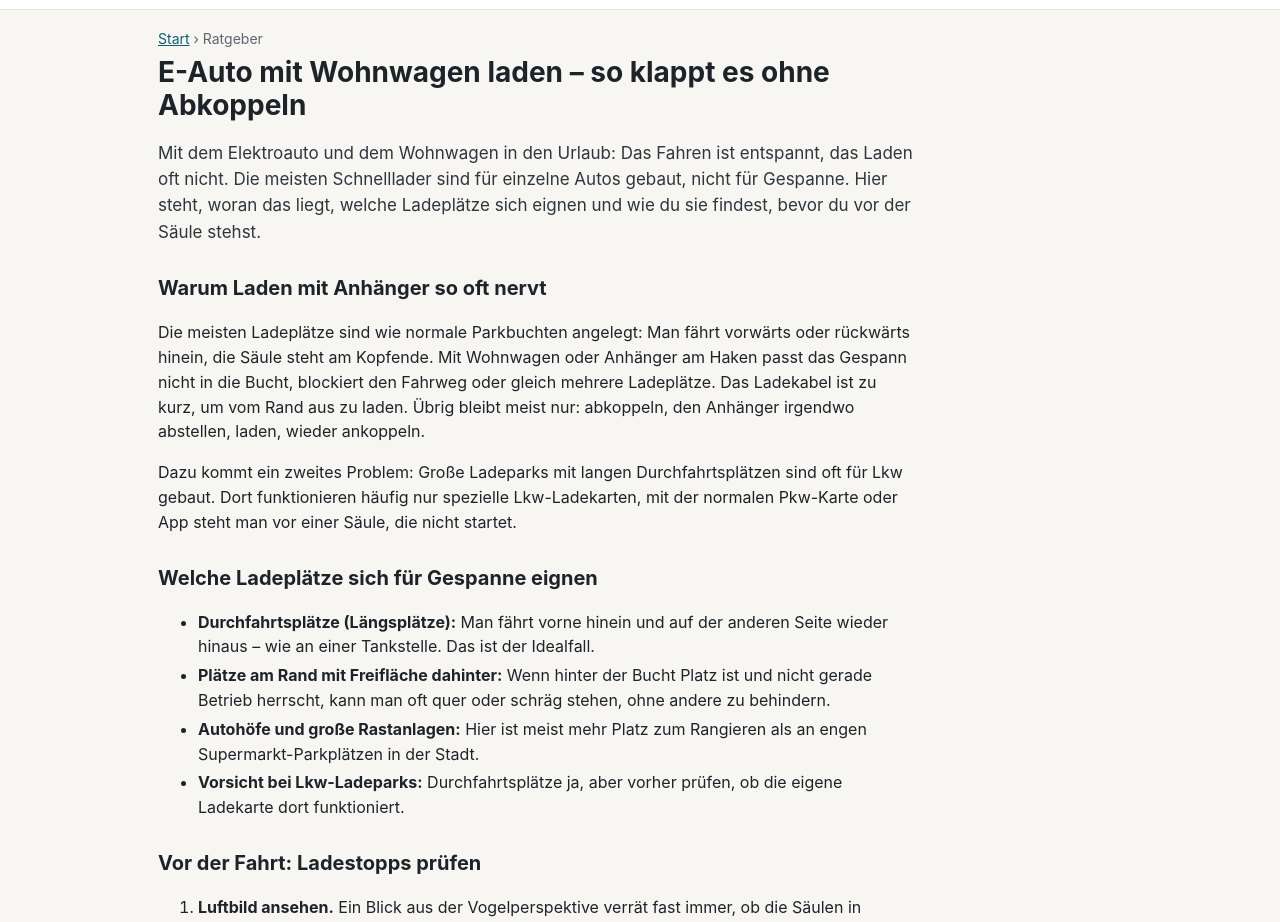
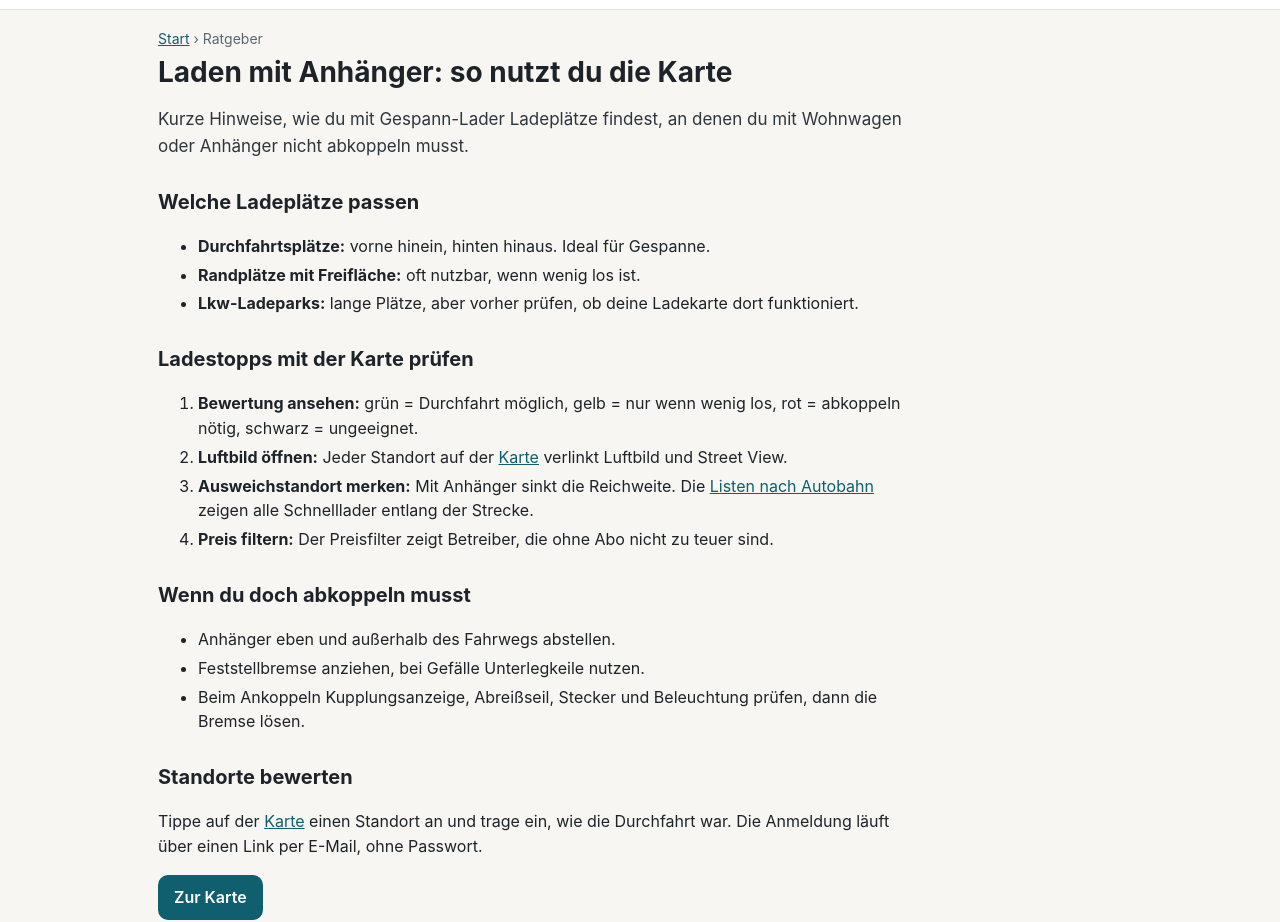
Before and after one commit to stefanweisshampel-ops/electric-caravan, a plain HTML site: page ratgeber/index.html in a window 1280 px wide. Shown: the part 43-965 px from the top of the page. Drawn offline with Linux system fonts and the light colour scheme.

Commit message:
Ratgeber auf kurze Nutzungshinweise gekürzt
Co-Authored-By: Claude Opus 5.5 <noreply@anthropic.com>
Claude-Session: https://claude.ai/code/session_01KY6LLhkwtkcqXj7rCLLPsf

```diff
--- a/ratgeber/index.html
+++ b/ratgeber/index.html
@@ -9,7 +9,7 @@
 <meta name="theme-color" content="#0f5f6e">
 <link rel="icon" type="image/png" href="/apple-touch-icon.png">
 <link rel="apple-touch-icon" href="/apple-touch-icon.png">
-<meta property="og:type" content="article">
+<meta property="og:type" content="website">
 <meta property="og:site_name" content="Gespann-Lader">
 <meta property="og:locale" content="de_DE">
 <meta property="og:url" content="https://gespann-lader.de/ratgeber/">
@@ -18,48 +18,40 @@
 <meta property="og:image" content="https://gespann-lader.de/og.png">
 <meta name="twitter:card" content="summary_large_image">
 <link rel="stylesheet" href="/pages.css">
-<script type="application/ld+json">{"@context":"https://schema.org","@type":"Article","headline":"E-Auto mit Wohnwagen laden – ohne Abkoppeln","inLanguage":"de","datePublished":"2026-11-21","author":{"@type":"Person","name":"Stefan Weißhampel"},"publisher":{"@type":"Organization","name":"Gespann-Lader","url":"https://gespann-lader.de/"},"mainEntityOfPage":"https://gespann-lader.de/ratgeber/","image":"https://gespann-lader.de/og.png"}</script>
+<script type="application/ld+json">{"@context":"https://schema.org","@type":"WebPage","name":"Laden mit Anhänger: Hinweise zur Nutzung von Gespann-Lader","inLanguage":"de","isPartOf":{"@type":"WebSite","name":"Gespann-Lader","url":"https://gespann-lader.de/"},"url":"https://gespann-lader.de/ratgeber/"}</script>
 </head>
 <body>
 <header class="top"><a class="brand" href="/">Gespann-Lader</a><nav><a href="/">Karte</a><a href="/autobahn/">Autobahnen</a><a href="/ratgeber/">Ratgeber</a></nav></header>
 <main>
 <article>
 <p class="crumbs"><a href="/">Start</a> › Ratgeber</p>
-<h1>E-Auto mit Wohnwagen laden – so klappt es ohne Abkoppeln</h1>
-<p class="lead">Mit dem Elektroauto und dem Wohnwagen in den Urlaub: Das Fahren ist entspannt, das Laden oft nicht. Die meisten Schnelllader sind für einzelne Autos gebaut, nicht für Gespanne. Hier steht, woran das liegt, welche Ladeplätze sich eignen und wie du sie findest, bevor du vor der Säule stehst.</p>
+<h1>Laden mit Anhänger: so nutzt du die Karte</h1>
+<p class="lead">Kurze Hinweise, wie du mit Gespann-Lader Ladeplätze findest, an denen du mit Wohnwagen oder Anhänger nicht abkoppeln musst.</p>
 
-<h2>Warum Laden mit Anhänger so oft nervt</h2>
-<p>Die meisten Ladeplätze sind wie normale Parkbuchten angelegt: Man fährt vorwärts oder rückwärts hinein, die Säule steht am Kopfende. Mit Wohnwagen oder Anhänger am Haken passt das Gespann nicht in die Bucht, blockiert den Fahrweg oder gleich mehrere Ladeplätze. Das Ladekabel ist zu kurz, um vom Rand aus zu laden. Übrig bleibt meist nur: abkoppeln, den Anhänger irgendwo abstellen, laden, wieder ankoppeln.</p>
-<p>Dazu kommt ein zweites Problem: Große Ladeparks mit langen Durchfahrtsplätzen sind oft für Lkw gebaut. Dort funktionieren häufig nur spezielle Lkw-Ladekarten, mit der normalen Pkw-Karte oder App steht man vor einer Säule, die nicht startet.</p>
-
-<h2>Welche Ladeplätze sich für Gespanne eignen</h2>
+<h2>Welche Ladeplätze passen</h2>
 <ul>
-<li><b>Durchfahrtsplätze (Längsplätze):</b> Man fährt vorne hinein und auf der anderen Seite wieder hinaus – wie an einer Tankstelle. Das ist der Idealfall.</li>
-<li><b>Plätze am Rand mit Freifläche dahinter:</b> Wenn hinter der Bucht Platz ist und nicht gerade Betrieb herrscht, kann man oft quer oder schräg stehen, ohne andere zu behindern.</li>
-<li><b>Autohöfe und große Rastanlagen:</b> Hier ist meist mehr Platz zum Rangieren als an engen Supermarkt-Parkplätzen in der Stadt.</li>
-<li><b>Vorsicht bei Lkw-Ladeparks:</b> Durchfahrtsplätze ja, aber vorher prüfen, ob die eigene Ladekarte dort funktioniert.</li>
+<li><b>Durchfahrtsplätze:</b> vorne hinein, hinten hinaus. Ideal für Gespanne.</li>
+<li><b>Randplätze mit Freifläche:</b> oft nutzbar, wenn wenig los ist.</li>
+<li><b>Lkw-Ladeparks:</b> lange Plätze, aber vorher prüfen, ob deine Ladekarte dort funktioniert.</li>
 </ul>
 
-<h2>Vor der Fahrt: Ladestopps prüfen</h2>
+<h2>Ladestopps mit der Karte prüfen</h2>
 <ol>
-<li><b>Luftbild ansehen.</b> Ein Blick aus der Vogelperspektive verrät fast immer, ob die Säulen in Buchten stehen oder ob man durchfahren kann. Auf <a href="/">gespann-lader.de</a> führt jeder Standort mit einem Tipp zum Luftbild und zu Street View.</li>
-<li><b>Bewertungen anderer Gespannfahrer nutzen.</b> Auf der Karte siehst du, wo andere schon waren: grün für „Durchfahrt möglich“, gelb für „Nur wenn wenig los“, rot für „Abkoppeln nötig“ und schwarz für „Ungeeignet für Gespanne“ – dort hilft auch Abkoppeln kaum.</li>
-<li><b>Ausweichstandort einplanen.</b> Mit Anhänger steigt der Verbrauch deutlich, die Reichweite sinkt. Plane die Ladestopps enger und kenne für jeden Stopp eine Alternative. Für jede Autobahn gibt es eine <a href="/autobahn/">Liste aller Schnelllader entlang der Strecke</a>.</li>
-<li><b>Preis vorher klären.</b> Die Preise ohne Abo unterscheiden sich stark – zwischen Ad-hoc-Zahlung per Karte, QR-Code und der App des Betreibers liegen oft 20 Cent und mehr pro Kilowattstunde. Der Preisfilter der Karte zeigt nur Betreiber, die ohne Abo nicht zu teuer sind.</li>
+<li><b>Bewertung ansehen:</b> grün = Durchfahrt möglich, gelb = nur wenn wenig los, rot = abkoppeln nötig, schwarz = ungeeignet.</li>
+<li><b>Luftbild öffnen:</b> Jeder Standort auf der <a href="/">Karte</a> verlinkt Luftbild und Street View.</li>
+<li><b>Ausweichstandort merken:</b> Mit Anhänger sinkt die Reichweite. Die <a href="/autobahn/">Listen nach Autobahn</a> zeigen alle Schnelllader entlang der Strecke.</li>
+<li><b>Preis filtern:</b> Der Preisfilter zeigt Betreiber, die ohne Abo nicht zu teuer sind.</li>
 </ol>
 
-<h2>Wenn es doch nicht anders geht: sicher abkoppeln</h2>
-<p>An einer vollen Raststätte, unter Zeitdruck und zwischen fahrenden Autos passieren Fehler. Ein paar Handgriffe helfen:</p>
+<h2>Wenn du doch abkoppeln musst</h2>
 <ul>
-<li>Den Wohnwagen nur dort abstellen, wo er niemanden behindert und eben steht – nicht im Fahrweg.</li>
-<li>Vor dem Abkoppeln die <b>Feststellbremse des Anhängers</b> anziehen, bei Gefälle zusätzlich Unterlegkeile verwenden.</li>
-<li>Stützrad herunterlassen, Stecker und <b>Abreißseil</b> lösen und gut verstauen, damit beim Rangieren nichts schleift.</li>
-<li>Beim Wiederankoppeln die Kupplungsanzeige prüfen, das Abreißseil einhängen, den Stecker einstecken und die Beleuchtung kontrollieren. Erst dann die Feststellbremse lösen.</li>
-<li>Warnweste griffbereit haben, vor allem nachts.</li>
+<li>Anhänger eben und außerhalb des Fahrwegs abstellen.</li>
+<li>Feststellbremse anziehen, bei Gefälle Unterlegkeile nutzen.</li>
+<li>Beim Ankoppeln Kupplungsanzeige, Abreißseil, Stecker und Beleuchtung prüfen, dann die Bremse lösen.</li>
 </ul>
 
-<h2>Mitmachen: Je mehr bewerten, desto besser die Karte</h2>
-<p>Ob man an einem Standort mit Gespann durchfahren kann, steht in keinem amtlichen Verzeichnis. Gespann-Lader lebt davon, dass Fahrerinnen und Fahrer ihre Erfahrung teilen. Wenn du an einer Säule warst – oder sie dir im Luftbild angesehen hast –, tippe sie auf der <a href="/">Karte</a> an und trage ein, wie es war. Das dauert zehn Sekunden und hilft allen, die nach dir kommen. Ein Konto mit Passwort brauchst du dafür nicht, die Anmeldung läuft über einen Link per E-Mail.</p>
+<h2>Standorte bewerten</h2>
+<p>Tippe auf der <a href="/">Karte</a> einen Standort an und trage ein, wie die Durchfahrt war. Die Anmeldung läuft über einen Link per E-Mail, ohne Passwort.</p>
 <p><a class="btn" href="/">Zur Karte</a></p>
 </article>
 </main>
```
